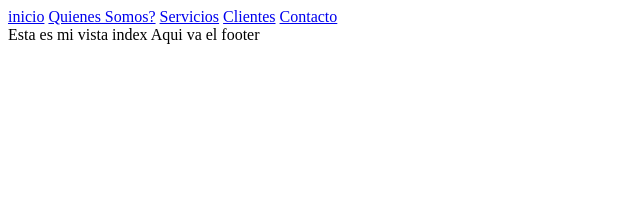
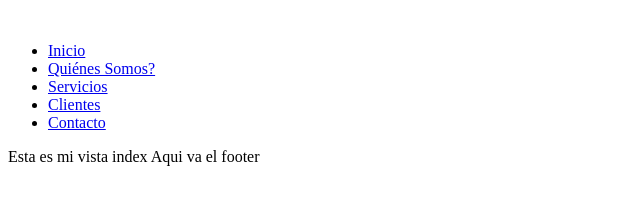
Before and after one commit to D12vid/pagina-1, an Astro site: page / in a window 1280 px wide. Shown: the whole page, without its empty margins (0-640 px from the left). Built offline with nearby package versions, Linux system fonts and the light colour scheme; Astro itself is replaced by a stand-in of ours.

Commit message:
Refactor navigation structure to use an unordered list for better semantics and accessibility

```diff
--- a/src/layouts/Layout.astro
+++ b/src/layouts/Layout.astro
@@ -13,11 +13,19 @@
 	<body>
 		<header>
 			<nav>
-				<a href="/">inicio</a>
-				<a href="/whoweare">Quienes Somos?</a>
-				<a href="/servicies">Servicios</a>
-				<a href="/customers">Clientes</a>
-			  <a href="/contact">Contacto</a>
+				<img src="" alt="">
+
+				<ul>
+
+				<li><a href="/">Inicio</a></li>
+				<li><a href="/whoweare">Quiénes Somos?</a></li>
+				<li><a href="/servicies">Servicios</a></li>
+				<li><a href="/customers">Clientes</a></li>
+				<li><a href="/contact">Contacto</a></li>
+
+
+				</ul>
+
 			</nav>
 		</header>
 
```
